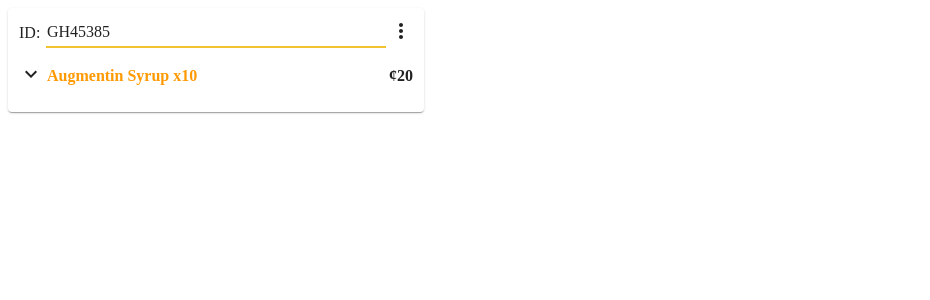
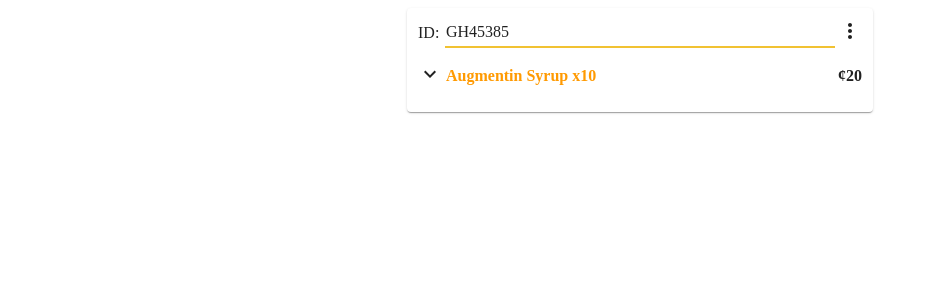
Before and after one commit to Tom-Sarfo/stock-position-table, a React (Vite) app in the folder stock-postion/: page / in a window 1280 px wide. Shown: the top 300 px of the page, without its empty margins (0-930 px from the left). Built offline with nearby package versions, Linux system fonts and the light colour scheme.

Commit message:
add expand detail feature to drug list card

```diff
--- a/stock-postion/src/App.css
+++ b/stock-postion/src/App.css
@@ -1,5 +1,10 @@
+.StockPositionContainer {
+	display: flex;
+	justify-content: center;
+	align-items: center;
+}
 .drugItem {
-	width: 400px;
+	width: 450px;
 	padding: 0.5rem;
 }
 
--- a/stock-postion/src/App.jsx
+++ b/stock-postion/src/App.jsx
@@ -1,44 +1,15 @@
 // import CollapsibleTable from "./table";
-import stockPosition from "./stockPosition";
-import { Stack, Paper } from "@mui/material";
-import MoreVertIcon from "@mui/icons-material/MoreVert";
-import ExpandMoreIcon from "@mui/icons-material/ExpandMore";
-
 import "@fontsource/roboto/300.css";
 import "@fontsource/roboto/400.css";
 import "@fontsource/roboto/500.css";
 import "@fontsource/roboto/700.css";
 import "./App.css";
+import StockPosition from "./stockPosition";
 
 function App() {
 	return (
-		<div>
-			<Stack>
-				<Paper className="drugItem">
-					<table>
-						<tr>
-							<td>ID:</td>
-							<td colSpan={2} style={{ borderBottom: "2px solid #F1C232" }}>
-								GH45385
-							</td>
-							<td align="right">
-								<MoreVertIcon />
-							</td>
-						</tr>
-						<tr>
-							<td>
-								<ExpandMoreIcon />
-							</td>
-							<td colSpan={2} width={390}>
-								<p className="drugName">Augmentin Syrup x10</p>
-							</td>
-							<td>
-								<b>¢20</b>
-							</td>
-						</tr>
-					</table>
-				</Paper>
-			</Stack>
+		<div className="StockPositionContainer">
+			<StockPosition />
 		</div>
 	);
 }
--- /dev/null
+++ b/stock-postion/src/DrugDetails.jsx
@@ -0,0 +1,3 @@
+export default function DrugDetails({ ExpandDetail }) {
+	return <div>{ExpandDetail === true && <div>drug details</div>}</div>;
+}
--- a/stock-postion/src/stockPosition.jsx
+++ b/stock-postion/src/stockPosition.jsx
@@ -1,11 +1,47 @@
-import { Paper, Stack } from "@mui/material";
+import { Stack, Paper } from "@mui/material";
+import MoreVertIcon from "@mui/icons-material/MoreVert";
+import ExpandMoreIcon from "@mui/icons-material/ExpandMore";
+import ExpandLessIcon from "@mui/icons-material/ExpandLess";
+import DrugDetails from "./DrugDetails";
+import { useState } from "react";
 
-export default function stockPosition() {
+export default function StockPosition() {
+	const [expandDrugDetail, setExpandDrugDetail] = useState(false);
+
+	function handleDetailExpansion() {
+		setExpandDrugDetail(!expandDrugDetail);
+	}
 	return (
-		<div>
-			<Stack>
-				<Paper>this is paper card</Paper>
-			</Stack>
-		</div>
+		<Stack>
+			<Paper className="drugItem">
+				<table>
+					<tr>
+						<td>ID:</td>
+						<td colSpan={2} style={{ borderBottom: "2px solid #F1C232" }}>
+							GH45385
+						</td>
+						<td align="right">
+							<MoreVertIcon />
+						</td>
+					</tr>
+					<tr>
+						<td>
+							{expandDrugDetail === false ? (
+								<ExpandMoreIcon onClick={handleDetailExpansion} />
+							) : (
+								<ExpandLessIcon onClick={handleDetailExpansion} />
+							)}
+						</td>
+						<td colSpan={2} width={430}>
+							<p className="drugName">Augmentin Syrup x10</p>
+						</td>
+						<td>
+							<b>¢20</b>
+						</td>
+					</tr>
+				</table>
+				<DrugDetails ExpandDetail={expandDrugDetail} />
+			</Paper>
+		</Stack>
 	);
 }
```
